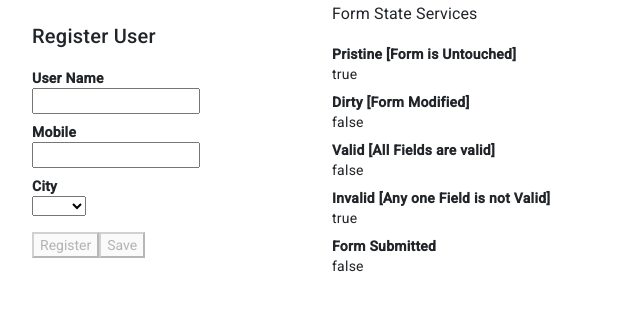
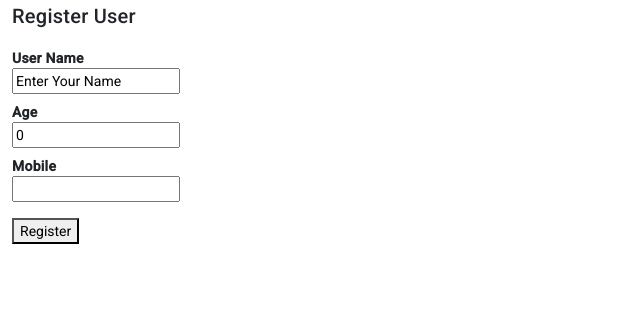
Before and after one commit to adesh-mhetre/Angular, an Angular app: page / in a window 1280 px wide. Shown: the top 310 px of the page, without its empty margins (0-640 px from the left). Built offline with nearby package versions, Linux system fonts and the light colour scheme.

Commit message:
reactive form

```diff
--- /dev/null
+++ b/projects/shopping/src/app/components/reactive-form/reactive-form.component.html
@@ -0,0 +1,14 @@
+<div class="container-fluid">
+    <h2>Register User</h2>
+    <form [formGroup]="frmRegister" (submit)="SubmitClick(frmRegister.value)">
+        <dl>
+            <dt>User Name</dt>
+            <dd><input type="text" formControlName="UserName" ></dd>
+            <dt>Age</dt>
+            <dd><input type="number" formControlName="Age"></dd>
+            <dt>Mobile</dt>
+            <dd><input type="text" formControlName="Mobile"></dd>
+        </dl>
+        <button>Register</button>
+    </form>
+</div>
--- /dev/null
+++ b/projects/shopping/src/app/components/reactive-form/reactive-form.component.ts
@@ -0,0 +1,19 @@
+import { Component } from '@angular/core';
+import {FormGroup, FormControl, Validators} from '@angular/forms'
+
+@Component({
+  selector: 'app-reactive-form',
+  templateUrl: './reactive-form.component.html',
+  styleUrl: './reactive-form.component.css'
+})
+export class ReactiveFormComponent {
+  public frmRegister = new FormGroup({
+    UserName: new FormControl('Enter Your Name'),
+    Age: new FormControl(0),
+    Mobile : new FormControl('')
+  })
+
+  public SubmitClick(data:any){
+    alert(JSON.stringify(data));
+  }
+}
--- a/projects/shopping/src/app/components/template-form/template-form.component.css
+++ b/projects/shopping/src/app/components/template-form/template-form.component.css
@@ -1,4 +1,4 @@
-.invalid-style {
+/* .invalid-style {
     background-color: rgb(255, 198, 198);
 }
 .valid-style {
@@ -6,4 +6,19 @@
 }
 form {
     padding: 20px;
+} */
+
+input.ng-invalid{
+    border:2px solid  red;
 }
+input.ng-valid{
+    border:2px solid  green;
+    box-shadow: 2px 2px 2px green;
+}
+
+form.ng-invalid{
+    background-color: rgb(255, 143, 143);
+}
+form.ng-valid{
+    background-color: rgb(143, 255, 180);
+}
--- a/projects/shopping/src/app/components/template-form/template-form.component.html
+++ b/projects/shopping/src/app/components/template-form/template-form.component.html
@@ -29,7 +29,7 @@
     </dl>
 </div> -->
 
-<div class="container-fluid">
+<!-- <div class="container-fluid">
     <div class="row">
       <div class="col-3">
           <form #frmRegister="ngForm" (submit)="SubmitClick(frmRegister.value)">
@@ -67,4 +67,50 @@
            </dl>
       </div>
     </div>
+  </div> -->
+
+
+
+  <!-- Angular Error Object -->
+
+  <div class="container-fluid">
+    <form class="mt-2 p-4" #frmRegistration="ngForm">
+        <h2>Register User</h2>
+        <dl>
+            <dt>User Name</dt>
+            <dd><input type="text" required minlength="4" maxlength="10"  name="UserName" ngModel #UserName="ngModel"></dd>
+            <dd class="text-danger" *ngIf="frmRegistration.submitted && UserName.invalid">
+                <div *ngIf="UserName.errors?.['required']">User Name Required</div>
+                <div *ngIf="UserName.errors?.['minlength']">User Name too short min 4 chars required</div>
+                <div *ngIf="UserName.errors?.['maxlength']">User Name too long max 10 chars required</div>
+                <!-- <span>User Name Invalid</span> -->
+            </dd>
+
+            <dt>Password</dt>
+            <dd><input type="password" name="Password" ngModel #Password="ngModel" required pattern="(?=.*[A-Z])\w{4,15}"></dd>
+            <dd class="text-danger" *ngIf="(frmRegistration.submitted && Password.invalid) || (Password.touched && Password.invalid )">
+                <div *ngIf="Password.errors?.['required']">Password Required</div>
+                <div *ngIf="Password.errors?.['pattern']">Password 4 to 15 chars with at least 1 uppercase letter.</div>
+            </dd>
+
+            <dt>Mobile</dt>
+            <dd><input type="text" name="Mobile" required pattern="\+91\d{10}" ngModel #Mobile="ngModel"></dd>
+            <dd class="text-danger" *ngIf="frmRegistration.submitted && Mobile.invalid">
+                <div *ngIf="Mobile.errors?.['required']">Mobile Required</div>
+                <div *ngIf="Mobile.errors?.['pattern']">Invalid Mobile +91 and 10 digits</div>
+            </dd>
+
+            <dt>City</dt>
+            <dd>
+                <select (change)="CityChannged($event)" ngModel #City="ngModel"  name="City">
+                    <Option value="-1">Select Your City</Option>
+                    <Option value="Hyd">Hyd</Option>
+                    <Option value="Pune">Pune</Option>
+                    <Option value="Delhi">Delhi</Option>
+                </select>
+            </dd>
+            <dd class="text-danger">{{CityError}}</dd>
+        </dl>
+        <button class="btn btn-primary">Register</button>
+    </form>
   </div>
--- a/projects/shopping/src/app/components/template-form/template-form.component.ts
+++ b/projects/shopping/src/app/components/template-form/template-form.component.ts
@@ -10,4 +10,14 @@ export class TemplateFormComponent {
     alert(JSON.stringify(data))
   }
 
+  public CityError:string="";
+
+  public CityChannged(e:any):void{
+    if(e.target.value==-1){
+      this.CityError = "Please select your City";
+    }
+    else{
+      this.CityError="";
+    }
+  }
 }
--- a/projects/shopping/src/index.html
+++ b/projects/shopping/src/index.html
@@ -10,6 +10,6 @@
   <link href="https://fonts.googleapis.com/icon?family=Material+Icons" rel="stylesheet">
 </head>
 <body class="mat-typography">
-  <app-template-form></app-template-form>
+  <app-reactive-form></app-reactive-form>
 </body>
 </html>
```
Also changed, not shown: projects/shopping/src/app/app.module.ts (+6 -4 lines), projects/shopping/src/app/components/reactive-form/reactive-form.component.css (added), 1 other file (tests, documents, lock files or other folders).
